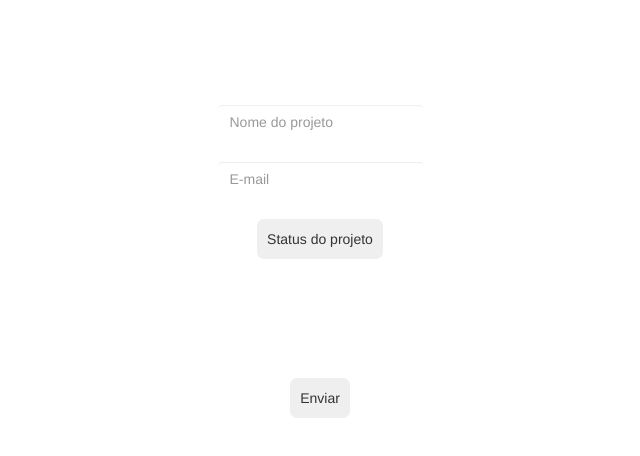
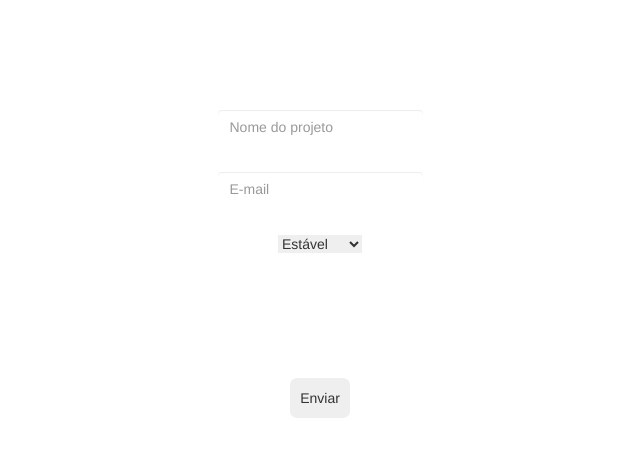
Before and after one commit to CibeleMartins/angularFormsTemplateD, an Angular app: page / in a window 1280 px wide. Shown: the top 456 px of the page, without its empty margins (320-960 px from the left). Built offline with nearby package versions, Linux system fonts and the light colour scheme.

Commit message:
🚧 feat: concluiu o desafio do curso de formulários

```diff
--- a/src/app/challenge/project-form/project-form.component.css
+++ b/src/app/challenge/project-form/project-form.component.css
@@ -25,34 +25,8 @@ input {
   border: none;
 }
 
-.dropdown-content {
-  display: none;
-
-  position: absolute;
-
-  width: 100%;
-
-  overflow: auto;
-
-  box-shadow: 0px 8px 16px 0px rgba(0, 0, 0, 0.2);
+select {
+    border: none;
+    outline: none;
+    width: 100%;
 }
-
-.dropdown:hover .dropdown-content {
-  display: block;
-}
-
-.dropdown-content a {
-  display: block;
-
-  color: #000000;
-
-  padding: 5px;
-
-  text-decoration: none;
-}
-
-.dropdown-content a:hover {
-  color: #ffffff;
-
-  background-color: #00a4bd;
-}
--- a/src/app/challenge/project-form/project-form.component.html
+++ b/src/app/challenge/project-form/project-form.component.html
@@ -3,15 +3,15 @@
     <form [formGroup]="challengeForm" (ngSubmit)="submit()" class="container-forms">
       <div class="form-group">
         <input formControlName="name" placeholder="Nome do projeto" [ngStyle]="{ width: '100%' }" class="form-control" type="text" />
+        <span *ngIf="this.challengeForm.get('name').errors['nameIsNotPermited']">Este nome não é permitido</span>
         <input formControlName="email" placeholder="E-mail" [ngStyle]="{ width: '100%' }" class="form-control" type="text" />
 
         <div class="dropdown">
-            <button>Status do projeto</button>
-            <div class="dropdown-content">
+            <select fform="projectStatus" [value]="projectStatus">
               <option>Estável</option>
               <option>Crítico</option>
               <option>Finalizado</option>
-            </div>
+            </select>
       </div>
       </div>
       <button type="submit">Enviar</button>
--- a/src/app/challenge/project-form/project-form.component.ts
+++ b/src/app/challenge/project-form/project-form.component.ts
@@ -5,48 +5,53 @@ import { Observable } from 'rxjs';
 @Component({
   selector: 'app-project-form',
   templateUrl: './project-form.component.html',
-  styleUrls: ['./project-form.component.css']
+  styleUrls: ['./project-form.component.css'],
 })
 export class ProjectFormComponent implements OnInit {
-
-
   challengeForm: FormGroup;
 
-  constructor() { }
+  projectStatus: string = 'Estável';
+
+  constructor() {}
 
   ngOnInit(): void {
-
     this.challengeForm = new FormGroup({
-      'name': new FormControl(null, [Validators.required, this.validatorName], null),
-      'email': new FormControl(null, [Validators.email, Validators.required], this.asyncValidatorName),
-    })
+      'name': new FormControl(
+        null,
+        [Validators.required, this.validatorName],
+        null
+      ),
+      'email': new FormControl(
+        null,
+        [Validators.email, Validators.required],
+        this.asyncValidatorName
+      ),
+      'projectStatus': new FormControl(null)
+    });
   }
 
   submit() {
-
+    console.log(this.challengeForm.value)
   }
 
-
-  validatorName(control: FormControl): {[s: string] : boolean} {
-
-    if(control.value === "Test") {
-      return {'nameIsNotPermited': true}
+  validatorName(control: FormControl): { [s: string]: boolean } {
+    if (control.value === 'Test') {
+      return { 'nameIsNotPermited': true };
     }
     return null;
   }
 
-  asyncValidatorName(control:  FormControl): Promise<any> | Observable<any> {
-
-    const promise = new Promise((resolve, reject)=> {
-
-      if(control.value === "Test") {
-        resolve({'nameIsNotPermited': true})
-      } else {
-        resolve(null)
-      }
-    })
+  asyncValidatorName(control: FormControl): Promise<any> | Observable<any> {
+    const promise = new Promise((resolve, reject) => {
+      setTimeout(() => {
+        if (control.value === 'Test') {
+          resolve({ 'nameIsNotPermited': true });
+        } else {
+          resolve(null);
+        }
+      }, 1500);
+    });
 
     return promise;
   }
-
 }
```
